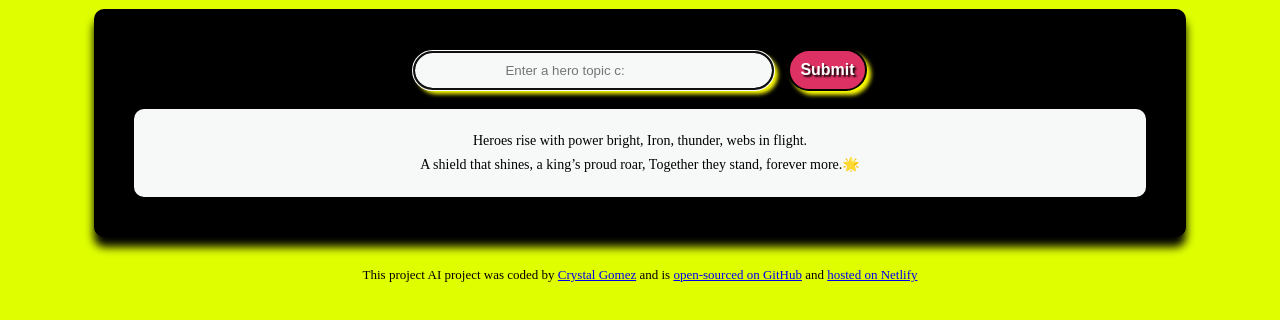
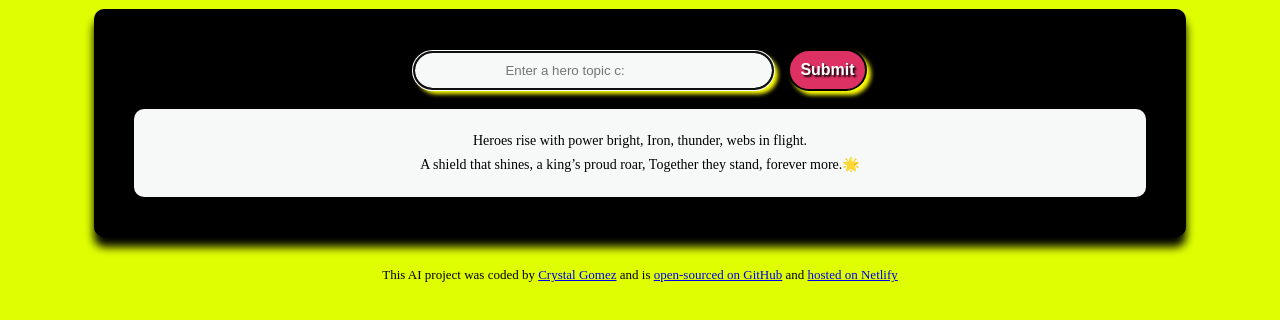
Before and after one commit to Glitch540/AIProject, a plain HTML site: page index.html in a window 1280 px wide. Shown: the part 130-450 px from the top of the page. Drawn offline with Linux system fonts and the light colour scheme; a web font is replaced by a local one.

Commit message:
Update index.html
typo

```diff
--- a/index.html
+++ b/index.html
@@ -40,7 +40,7 @@
 
     <footer>
         <p>
-          This project AI project was coded by
+          This AI project was coded by
           <a href="#" target="_blank">Crystal Gomez</a> and is
           <a href="https://github.com" target="_blank">open-sourced on GitHub</a> and
           <a href="https://www.netlify.com/" target="_blank">hosted on Netlify</a>
```
